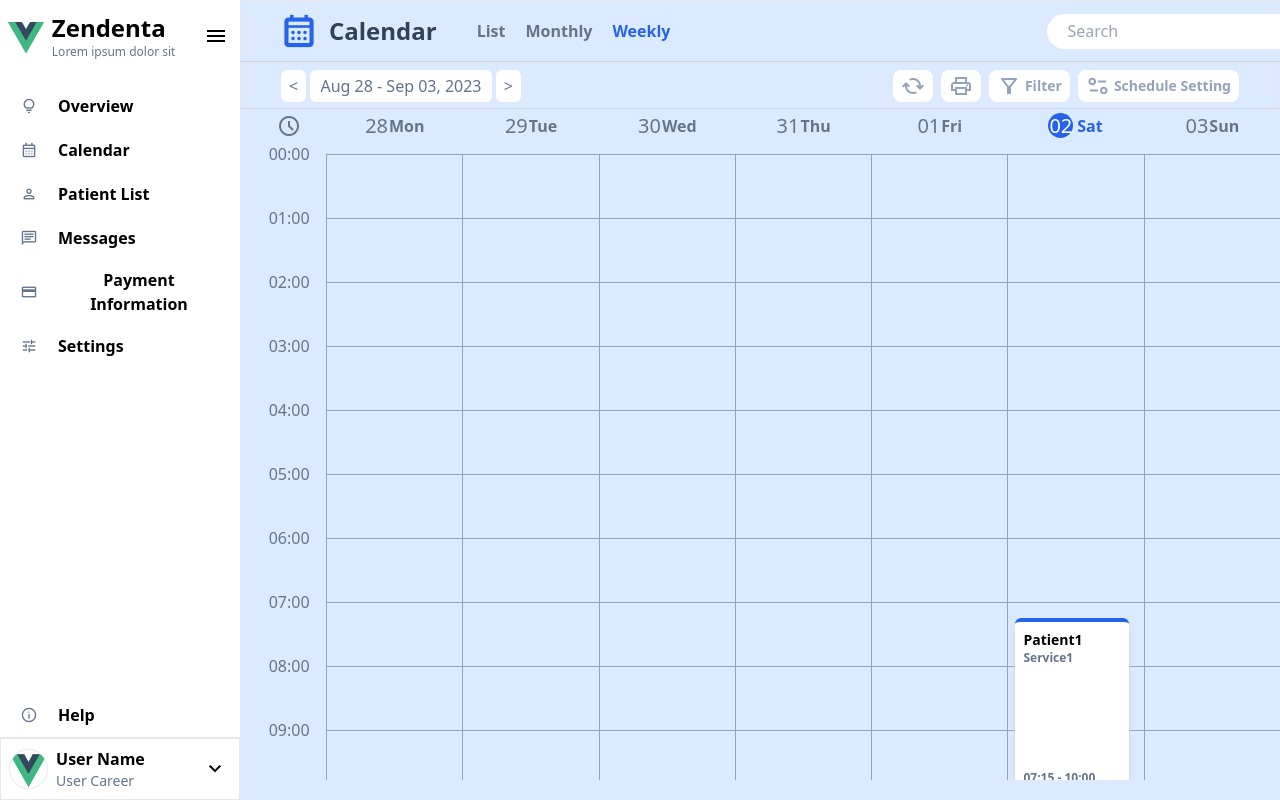
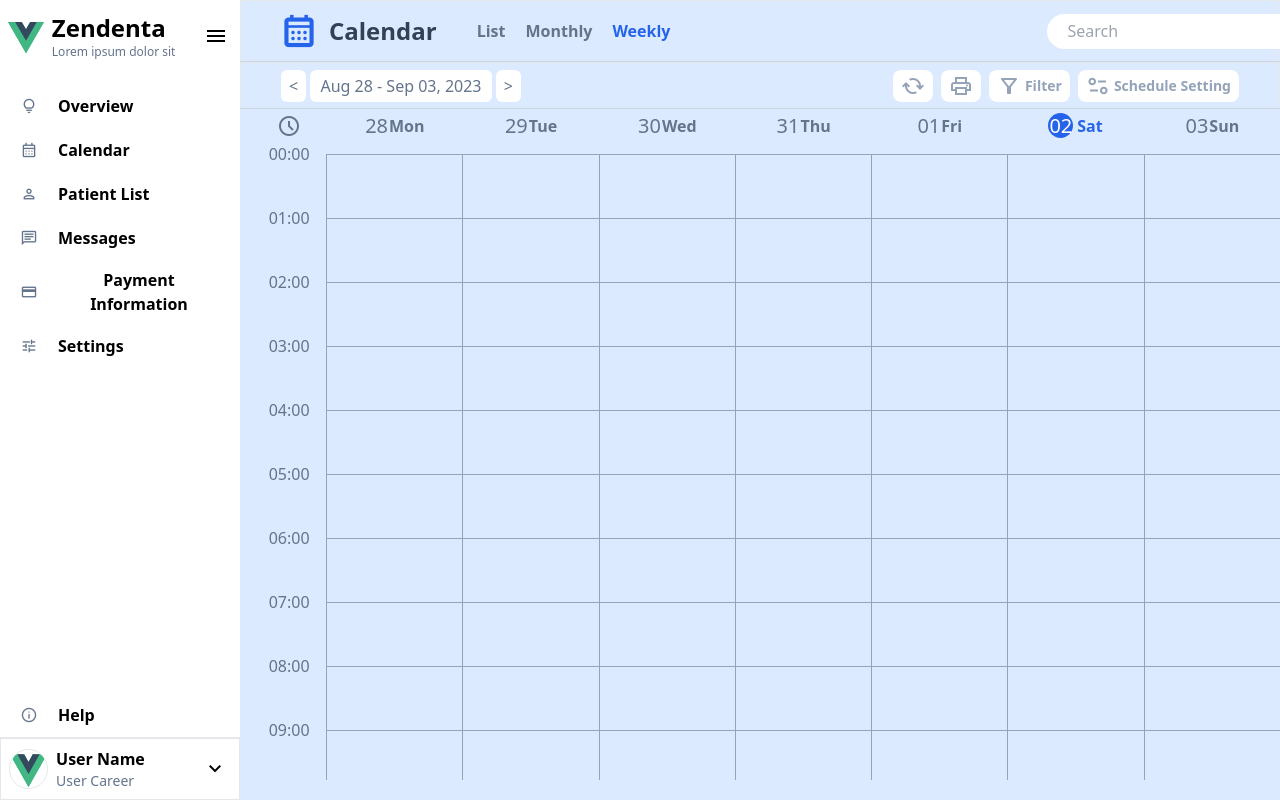
Before and after one commit to rekredhead/Calendar-App-VueJS, a Vue app: page / in a window 1280 px wide. Shown: the top 800 px of the page. Built offline with nearby package versions, Linux system fonts and the light colour scheme.

Commit message:
Modified appointments data to hold the entire patient and service objects instead of the just the names

```diff
--- a/src/components/Main-components/Body.vue
+++ b/src/components/Main-components/Body.vue
@@ -3,9 +3,20 @@ import { eachDayOfInterval, getHours, startOfToday, set, format, isSameDay, each
 import { PropType, computed } from 'vue';
 import WeeklyTask from './WeeklyTask.vue';
 
+interface Service {
+   nameOfService: string;
+   price: number;
+}
+interface Patient {
+   profilePicture: string;
+   name: string;
+   emailAddress: string;
+   phone: string;
+   address: string;
+}
 interface Event {
-   patientName: string;
-   serviceName: string;
+   patient: Patient;
+   service: Service;
    startTime: Date;
    endTime: Date;
    timeStamp: Date
@@ -41,7 +52,7 @@ const handleDateTimeClick = (e: MouseEvent, hour: Date, selectedDay: Date) => {
    const roundedMinutes = Math.round(decimalMinutes / 15) * 15;
 
    const time = set(selectedDay, { hours: selectedHour, minutes: roundedMinutes });
-   props.openSidePanel!(time);
+   props.openSidePanel!(time);//{ service: {}, patient: {}, time: time });
 }
 </script>
 
@@ -70,8 +81,8 @@ const handleDateTimeClick = (e: MouseEvent, hour: Date, selectedDay: Date) => {
          </div>
          <div class="flex w-full h-full mt-3">
             <div v-for="day in daysOfWeek" class="relative w-full">
-               <div v-for="task in props.appointments">
-                  <div v-if="isSameDay(task.date, day)" v-for="event in task.events">
+               <div v-for="appointment in props.appointments">
+                  <div v-if="isSameDay(appointment.date, day)" v-for="event in appointment.events">
                      <WeeklyTask :event="event" />
                   </div>
                </div>
--- a/src/components/Main-components/WeeklyTask.vue
+++ b/src/components/Main-components/WeeklyTask.vue
@@ -1,8 +1,27 @@
 <script setup lang="ts">
 import { format, differenceInMinutes } from 'date-fns';
+import { PropType } from 'vue';
 
+interface Service {
+   nameOfService: string;
+   price: number;
+}
+interface Patient {
+   profilePicture: string;
+   name: string;
+   emailAddress: string;
+   phone: string;
+   address: string;
+}
+interface Event {
+   patient: Patient;
+   service: Service;
+   startTime: Date;
+   endTime: Date;
+   timeStamp: Date
+}
 const props = defineProps({
-   event: Object
+   event: Object as PropType<Event>
 });
 const event = props.event!;
 
@@ -19,13 +38,13 @@ const convertTimeToHeightEM = (startingTime: Date, endingTime: Date) => {
 
 <template>
    <div
-      :key="event.timeStamp"
+      :key="(event.timeStamp).toDateString"
       class="flex flex-col absolute justify-between font-semibold p-2 left-2 shadow-md shadow-slate-300 rounded-md bg-white border-t-4 border-blue-600 w-5/6"
       :style="{ top: convertTimeToTopEM(event.startTime), height: convertTimeToHeightEM(event.startTime, event.endTime) }"
    >
       <div>
-         <h1 class="text-sm">{{ event.patientName }}</h1>
-         <h2 class="text-xs text-slate-500">{{ event.serviceName }}</h2>
+         <h1 class="text-sm">{{ event.patient.name }}</h1>
+         <h2 class="text-xs text-slate-500">{{ event.service.nameOfService }}</h2>
       </div>
       <div class="text-xs text-slate-500">
          {{ format(event.startTime, 'HH:mm') }} - {{ format(event.endTime,'HH:mm') }}</div>
--- a/src/components/Main.vue
+++ b/src/components/Main.vue
@@ -27,21 +27,39 @@ interface FormData {
 
 const appointments = ref([
    {
-      date: new Date('2023-09-02'),
+      date: new Date('2023-09-04'),
       events: [
          {
-            patientName: 'Patient1',
-            serviceName: 'Service1',
-            startTime: new Date('2023-09-02 7:15:00'),
-            endTime: new Date('2023-09-02 10:00:00'),
-            timeStamp: new Date('2023-09-02 4:04:04')
+            patient: {
+               profilePicture: 'vue.svg',
+               name: 'Eleanor Pena',
+               emailAddress: 'eleanor@pena.co',
+               phone: '(270) 555-0117',
+               address: ' 2715 Ash Dr. San Jose, South Dakota 837475'
+            },
+            service: {
+               nameOfService: 'service1',
+               price: 0
+            },
+            startTime: new Date('2023-09-04 1:15:00'),
+            endTime: new Date('2023-09-04 3:00:00'),
+            timeStamp: new Date('2023-09-04 4:04:04')
          },
          {
-            patientName: 'Patient2',
-            serviceName: 'Service2',
-            startTime: new Date('2023-09-02 16:15:00'),
-            endTime: new Date('2023-09-02 20:45:00'),
-            timeStamp: new Date('2023-09-02 7:07:07')
+            patient: {
+               profilePicture: 'vue.svg',
+               name: "Oliver Bennett",
+               emailAddress: "oliver@bennett.co",
+               phone: "(415) 555-1234",
+               address: "123 Elm Street, Springfield, IL 62701"
+            },
+            service: {
+               nameOfService: 'service2',
+               price: 10
+            },
+            startTime: new Date('2023-09-04 5:15:00'),
+            endTime: new Date('2023-09-04 9:45:00'),
+            timeStamp: new Date('2023-09-04 7:07:07')
          }
       ]
    }
@@ -98,38 +116,32 @@ const getNextDate = () => {
 }
 
 const isSidePanelOpen = ref(false);
+//const sidePanelFormData = ref({ service: {}, patient: {}, time: currentDate });
 const selectedDate = ref(currentDate);
+
 const openSidePanel = (dateTime: Date) => {
+   /*(newFormData: any) => {
+   console.log(newFormData.service);
+   console.log(newFormData.patient);
+   console.log(newFormData.time);
+   return;
+   */
    isSidePanelOpen.value = true;
    selectedDate.value = dateTime;
 };
 const closeSidePanel = () => {
    isSidePanelOpen.value = false;
 }
-
-/*
-const selectedDate = ref(startOfToday());
-
-const getPreviousDate = () => {
-   const prevDate = add(selectedDate.value, { months: -1 });
-   selectedDate.value = prevDate;
-}
-const getNextDate = () => {
-   const nextDate = add(selectedDate.value, { months: 1 });
-   selectedDate.value = nextDate;
-}
-*/
 </script>
 
 <template>
    <div class="flex relative flex-col h-screen bg-blue-100 pb-5">
-      <div v-if="isSidePanelOpen" class="absolute inset-0 bg-black opacity-40"></div>
       <Header></Header>
       <OptionsBar :selectedWeekStart="selectedWeekStart" :selectedWeekEnd="selectedWeekEnd"
          :getPreviousDate="getPreviousDate" :getNextDate="getNextDate"></OptionsBar>
-
       <Body :appointments="appointments" :selectedWeekStart="selectedWeekStart" :selectedWeekEnd="selectedWeekEnd"
          :openSidePanel="openSidePanel"></Body>
+      <div v-if="isSidePanelOpen" class="absolute inset-0 bg-black opacity-40"></div>
       <SidePanel :isSidePanelOpen="isSidePanelOpen" :addAppointment="addAppointment" :closeSidePanel="closeSidePanel"
          :selectedDate="selectedDate" />
    </div>
```
